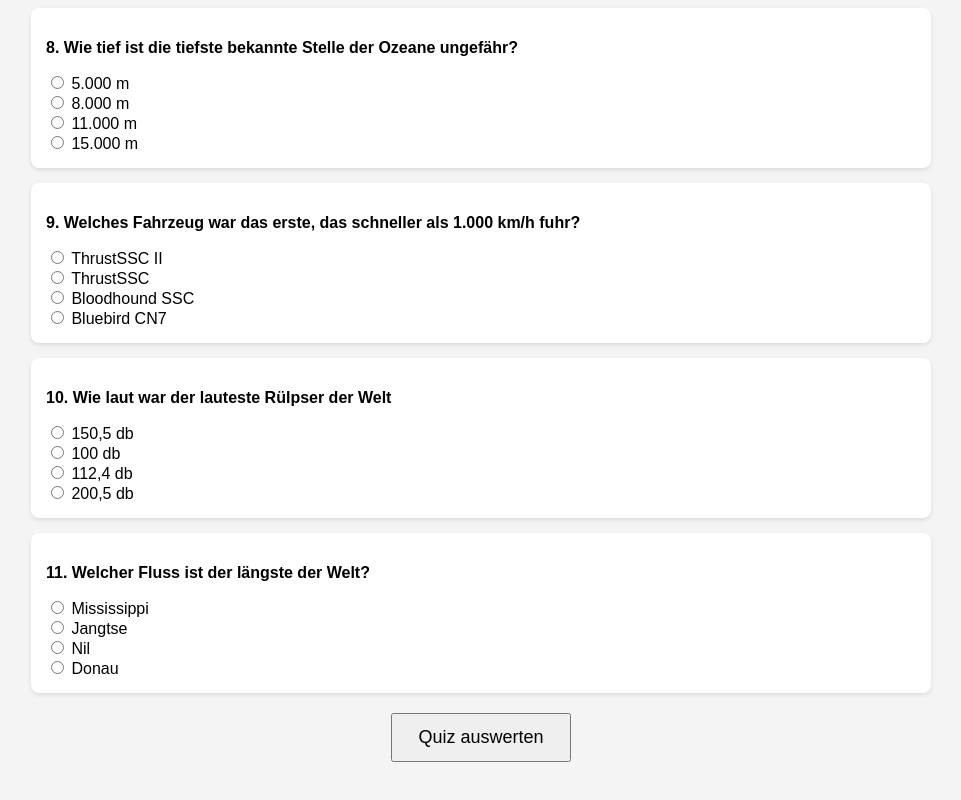
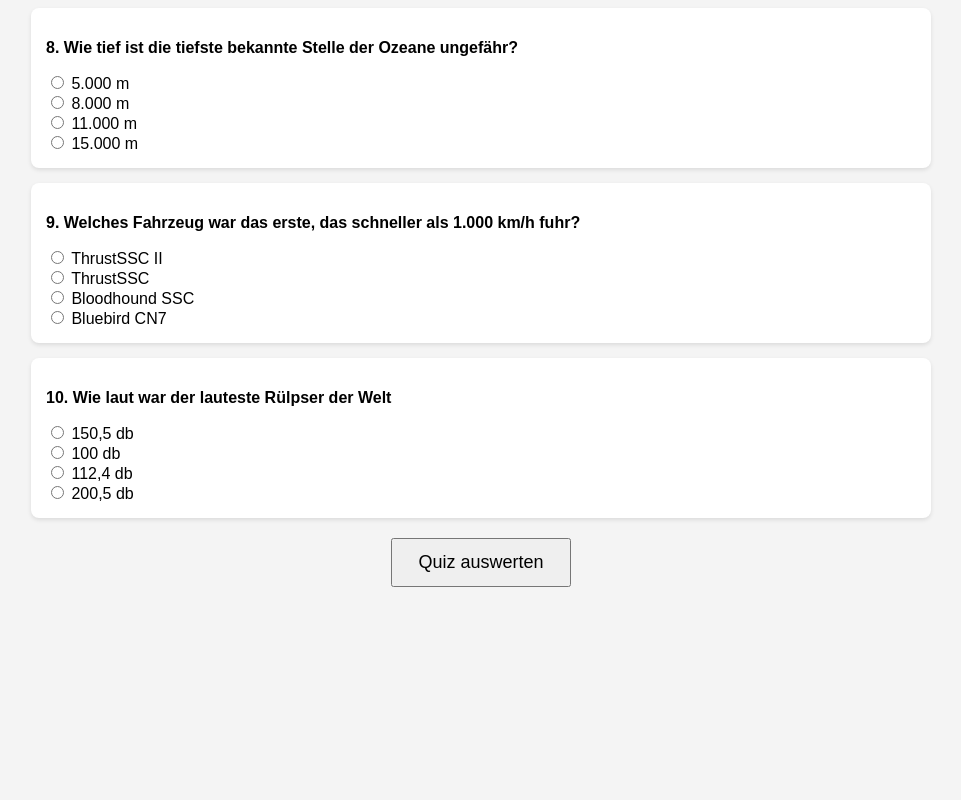
Before and after one commit to fabian2005141/Quiz, a plain HTML site: page index.html in a window 1280 px wide. Shown: the part 1338-2138 px from the top of the page, without its empty margins (159-1120 px from the left). After the commit the page ends 1985 px from the top, so only its background shows below. Drawn offline with Linux system fonts and the light colour scheme.

Commit message:
Update quiz questions and scoring to 10 questions
Removed the longest river question and adjusted scoring logic.

```diff
--- a/index.html
+++ b/index.html
@@ -132,15 +132,6 @@
 </div>
 
 
-
-<div class="frage">
-<p><b>11. Welcher Fluss ist der längste der Welt?</b></p>
-<label><input type="radio" name="q10" value="0"> Mississippi</label><br>
-<label><input type="radio" name="q10" value="0"> Jangtse</label><br>
-<label><input type="radio" name="q10" value="1"> Nil</label><br>
-<label><input type="radio" name="q10" value="0"> Donau</label>
-</div>
-
 </form>
 
 <button onclick="auswerten()">Quiz auswerten</button>
@@ -151,14 +142,14 @@
 function auswerten() {
     let punkte = 0;
 
-    for(let i = 1; i <= 11; i++) {
+    for(let i = 1; i <= 10; i++) {
         const antwort = document.querySelector(`input[name="q${i}"]:checked`);
         if(antwort && antwort.value === "1") {
             punkte++;
         }
     }
 
-    let text = `🏆 Du hast ${punkte} von 11 Punkten erreicht!`;
+    let text = `🏆 Du hast ${punkte} von 10 Punkten erreicht!`;
 
     if(punkte === 10) {
         text += "<br>🌟 Perfekt!";
```
